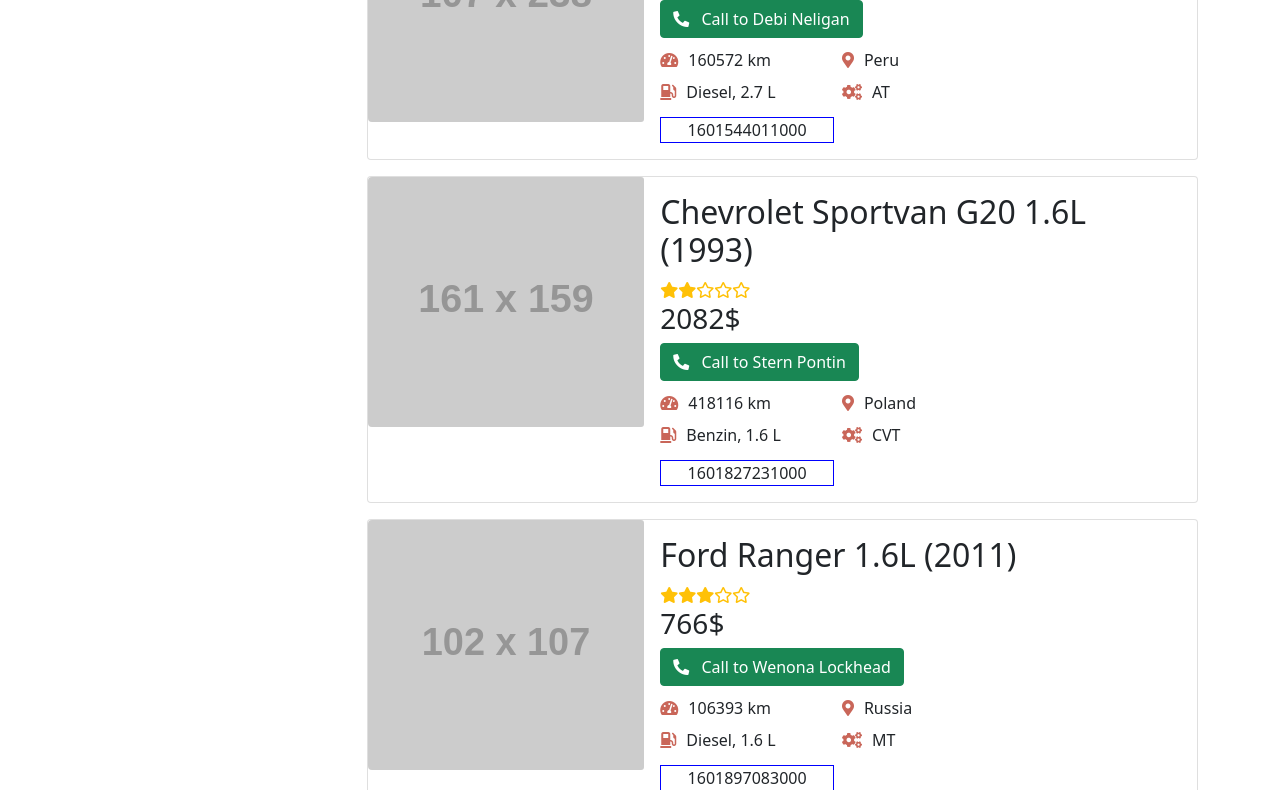
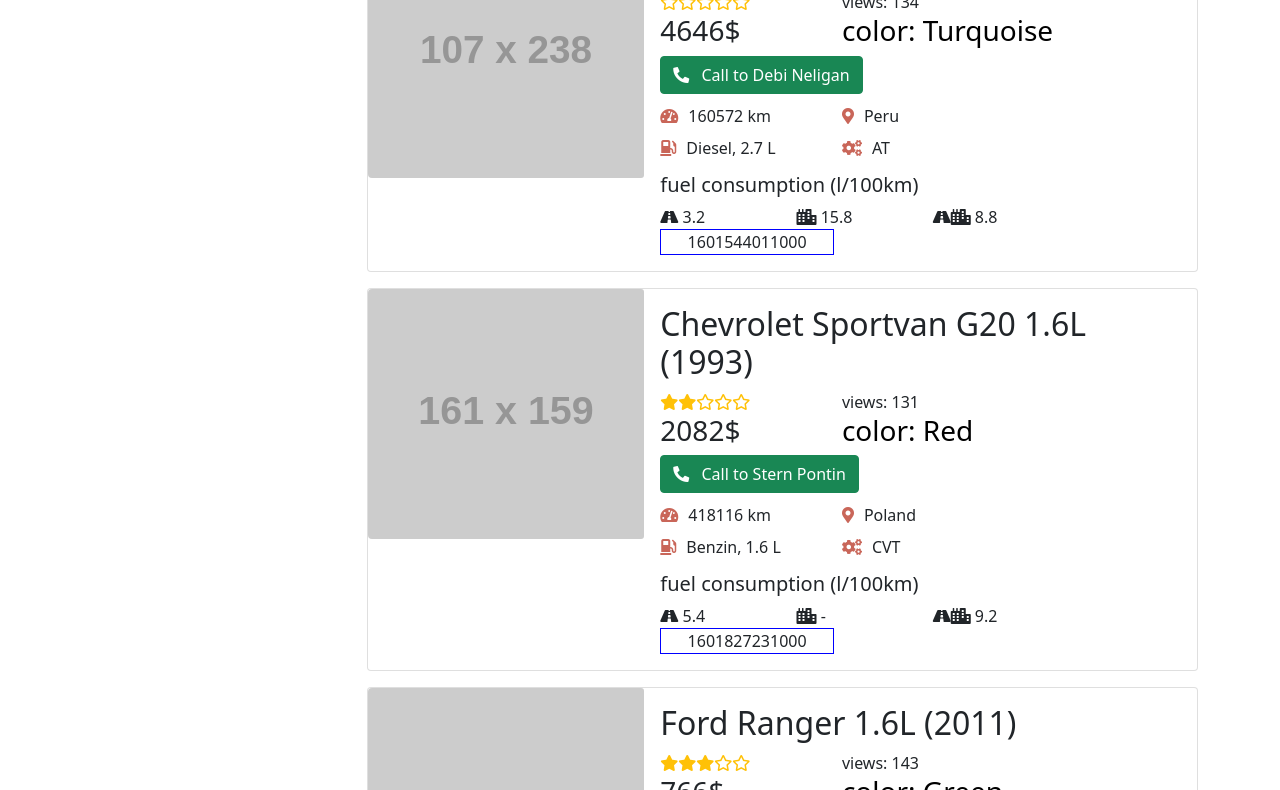
Before and after one commit to VictoriaAnufrieva/pet-project, a plain HTML site: page index.html in a window 1280 px wide. Shown: the part 522-1312 px from the top of the page. Drawn offline with nearby package versions, Linux system fonts and the light colour scheme; placeholder pictures from the web are drawn by us.

Commit message:
added values of car features

```diff
--- a/css/style.css
+++ b/css/style.css
@@ -43,3 +43,6 @@
     border: 1px solid blue;
     text-align: center;
 }
+#car-color{
+    color: black;
+}
--- a/js/app.js
+++ b/js/app.js
@@ -62,7 +62,9 @@
   }
   return stars;
 }
-
+function createCarColor(color){
+  document.getElementById("car-color").style.color = color;
+}
 // function createVinCheck(vin_check = !false) {
 //     return '<div class="absolute vin-cod"><i class="fas fa-car"></i> Перевіреный VIN-код</div>'
 // }
@@ -95,13 +97,16 @@
         <div class="col-8">
             <div class="card-body">
                 <h2 class="card-title">${cardData.make} ${cardData.model} ${cardData.engine_volume}L (${
-    cardData.year
-  })</h2>
-                <div class="card-rating text-warning">${createStars(cardData.rating)}</div>
-                <h3 class="card-price">${cardData.price}$</h3>
-                <a href="tel:${cardData.phone}" class="btn btn-success"><i class="fas fa-phone-alt me-2"></i> Call to ${
-    cardData.seller
-  }</a>
+cardData.year})</h2>
+<div class="row">
+                <div class="col-4 card-rating text-warning">${createStars(cardData.rating)} </div>
+                <div class="col-4">views: ${cardData.views}</div>
+                </div>
+                <div class="row">
+                <h3 class="col-4 card-price">${cardData.price}$</h3>
+                <h3 class= "col-6" id="car-color">color: ${cardData.color}</h3>
+                </div>
+                <a href="tel:${cardData.phone}" class="btn btn-success"><i class="fas fa-phone-alt me-2"></i> Call to ${cardData.seller}</a>
 
                 <div class="row">
 
@@ -120,12 +125,17 @@
                     </dl>
 
                 </div>
+                <div class="row">
+                  <h5>fuel consumption (l/100km)</h5>
+                  <div class="col-3"> <i class="fas fa-road"></i> ${cardData?.consume?.road ?? "-"}</div>
+                  <div class="col-3"> <i class="fas fa-city"></i> ${cardData?.consume?.city ?? "-"}</div>
+                  <div class="col-3"> <i class="fas fa-road"> </i><i class="fas fa-city"></i> ${cardData?.consume?.mixed ?? "-"}</div>
+                  </div>
+                  <div class= "col-4 createdAt">${cardData.createdAt}</div>
 
-                <div class= "col-4 createdAt">${cardData.createdAt}</div>
+                </div>
 
+              </div>
             </div>
-
-        </div>
-    </div>
-</div>`;
+          </div>`;
 }
```
